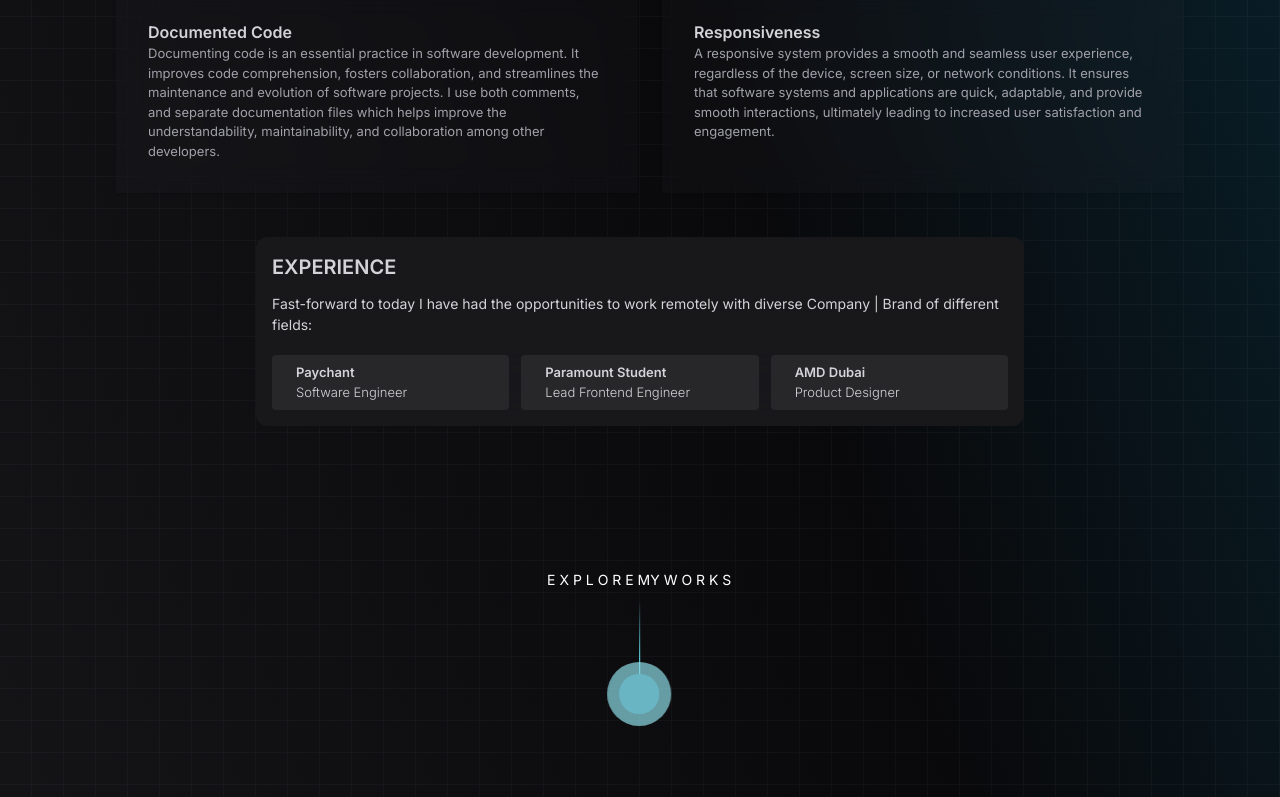
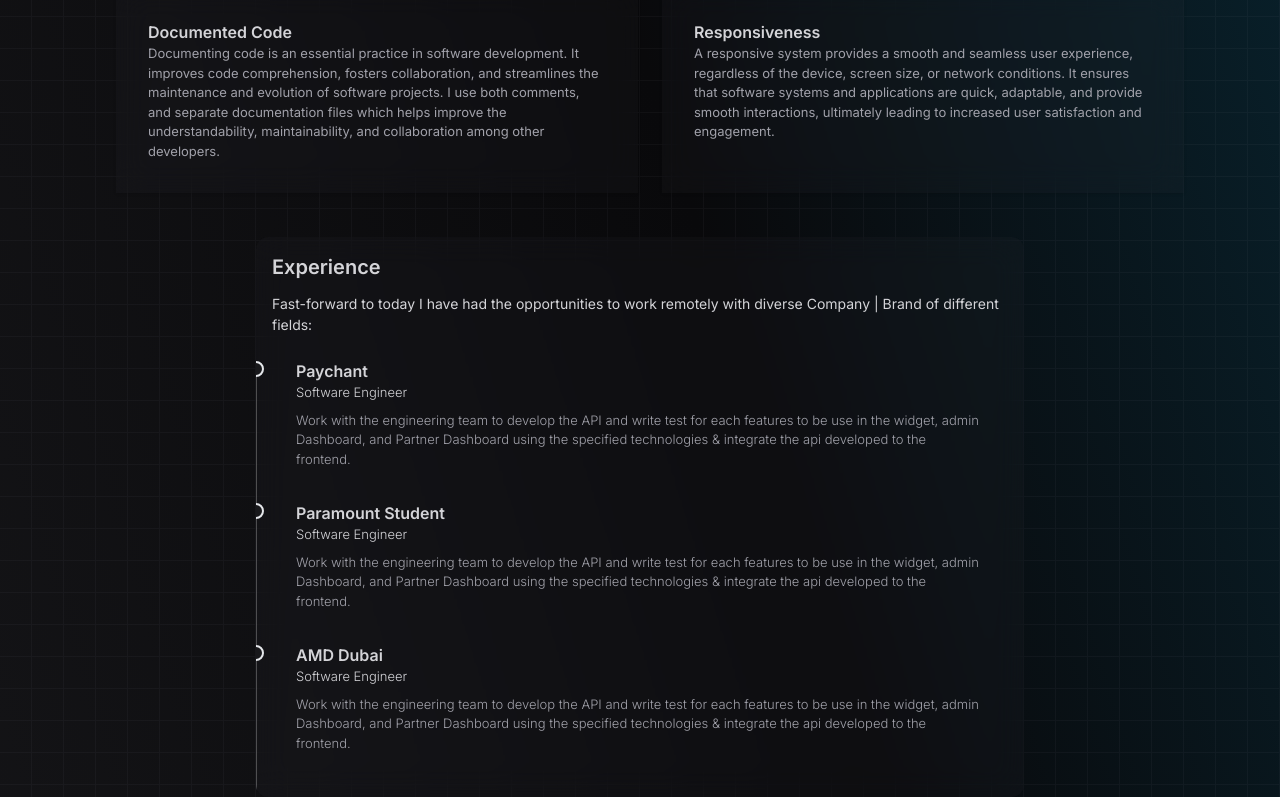
Before and after one commit to franicon/portfolio-frontend, a Vue app: page / in a window 1280 px wide. Shown: the part 2000-2797 px from the top of the page. Built offline with nearby package versions, Linux system fonts and the light colour scheme.

Commit message:
refactoring

```diff
--- a/src/assets/syle.css
+++ b/src/assets/syle.css
@@ -28,6 +28,18 @@
     @apply xl:rounded-xl xl:border xl:border-zinc-800 md:p-8 p-2 space-y-5 bg-zinc-700 bg-opacity-10 backdrop-blur-lg shadow flex flex-col h-full
 }
 
+.dot {
+    @apply absolute h-4 w-4 bg-zinc-900 border-2 rounded-full
+}
+.timeline::before {
+    content: '';
+    position: absolute;
+    height: 100%;
+    padding: 3rem;
+    margin-top: 10px;
+    left: -1rem;
+    border-left: 1px solid rgba(255, 255, 255, 0.25);
+}
 
 body {
     font-family: 'Inter', sans-serif;
--- a/src/components/section/AboutComp.vue
+++ b/src/components/section/AboutComp.vue
@@ -34,7 +34,7 @@
                   </div>
                   <div v-for="feature in features" :key="feature.title" class="feat-card">
                     <div class="">
-                      <div class="absolute h-4 w-4 bg-zinc-900 border-2 rounded-full -left-7 pt-5 xl:hidden lg:hidden"></div>
+                      <div class="dot -left-7 pt-5 xl:hidden lg:hidden"></div>
                       <div class="text-[16px] font-semibold xl:pb-0 lg:pb-0 pb-4"> {{feature.title}} </div>
                       <p class="font-normal text-zinc-400 md:text-[13px] text-[12px]">
                         {{feature.description}}
--- a/src/components/shared/ExperienceCard.vue
+++ b/src/components/shared/ExperienceCard.vue
@@ -4,24 +4,56 @@
 
 <template>
   <div class="">
-    <div class="max-w-3xl mx-auto rounded-xl bg-gradient-to-tr via-zinc-900 to-zinc-900 mt-11 xl:p-10 p-4 relative overflow-hidden">
-      <h3 class="text-xl font-semibold mb-3 uppercase">Experience</h3>
-      <p class="xl:text-md text-[14px] font-normal text-zinc-300 xl:max-w-md max-w-full">
+    <div class="max-w-3xl mx-auto rounded-xl bg-zinc-700 bg-opacity-10 backdrop-blur-lg mt-11 xl:p-10 p-4 relative overflow-hidden">
+      <h3 class="text-xl font-semibold mb-3 ">Experience</h3>
+      <p class="xl:text-md text-[14px] font-normal text-zinc-300 xl:max-w-xl max-w-full">
         Fast-forward to today I have had the opportunities to work remotely with diverse Company | Brand of different fields:
       </p>
-      <div class="grid xl:grid-cols-3 lg:grid-cols-3 md:grid-cols-2 sm:grid-cols-1 grid-cols-1 mt-5 gap-3 backdrop-blur-2xl backdrop-filter">
-        <div class="bg-zinc-800 py-2 px-6 rounded-1xl rounded backdrop-blur-2xl backdrop-filter">
-          <h2 class="text-md font-semibold">Paychant</h2>
-          <p class="text-[13px]">Software Engineer</p>
-        </div>
-        <div class="bg-zinc-800 py-2 px-6 rounded-1xl  rounded">
-          <h2 class="text-md font-semibold">Paramount Student</h2>
-          <p class="text-[13px]">Lead Frontend Engineer</p>
-        </div>
-        <div class="bg-zinc-800 py-2 px-6 rounded-1xl  rounded">
-          <h2 class="text-md font-semibold">AMD Dubai</h2>
-          <p class="text-[13px]">Product Designer</p>
-        </div>
+      <div class="mt-5">
+        <ul>
+          <li class="timeline relative pb-6">
+            <div class="dot -left-6 top-1.5"></div>
+            <div class="mx-3 hover:bg-zinc-900 px-3 py-1 rounded">
+              <div class="text-[16px] font-semibold">Paychant</div>
+              <p class="text-[13px] text-zinc-300">Software Engineer</p>
+              <ul class="pt-2">
+                <li class="list-item text-zinc-400">
+                  Work with the engineering team to develop the API and write test for each features to
+                  be use in the widget, admin Dashboard, and Partner Dashboard using the specified technologies & integrate the api developed
+                  to the frontend.
+                </li>
+              </ul>
+            </div>
+          </li>
+          <li class="timeline relative pb-6">
+            <div class="dot -left-6 top-1.5"></div>
+            <div class="mx-3 hover:bg-zinc-900 px-3 py-1 rounded">
+              <div class="text-[16px] font-semibold">Paramount Student</div>
+              <p class="text-[13px] text-zinc-300">Software Engineer</p>
+              <ul class="pt-2">
+                <li class="list-item text-zinc-400">
+                  Work with the engineering team to develop the API and write test for each features to
+                  be use in the widget, admin Dashboard, and Partner Dashboard using the specified technologies & integrate the api developed
+                  to the frontend.
+                </li>
+              </ul>
+            </div>
+          </li>
+          <li class="timeline relative pb-6">
+            <div class="dot -left-6 top-1.5"></div>
+            <div class="mx-3 hover:bg-zinc-900 px-3 py-1 rounded">
+              <div class="text-[16px] font-semibold">AMD Dubai</div>
+              <p class="text-[13px] text-zinc-300">Software Engineer</p>
+              <ul class="pt-2">
+                <li class="list-item text-zinc-400">
+                  Work with the engineering team to develop the API and write test for each features to
+                  be use in the widget, admin Dashboard, and Partner Dashboard using the specified technologies & integrate the api developed
+                  to the frontend.
+                </li>
+              </ul>
+            </div>
+          </li>
+        </ul>
       </div>
     </div>
   </div>
```
Also changed, not shown: 6 other files (tests, documents, lock files or other folders).
